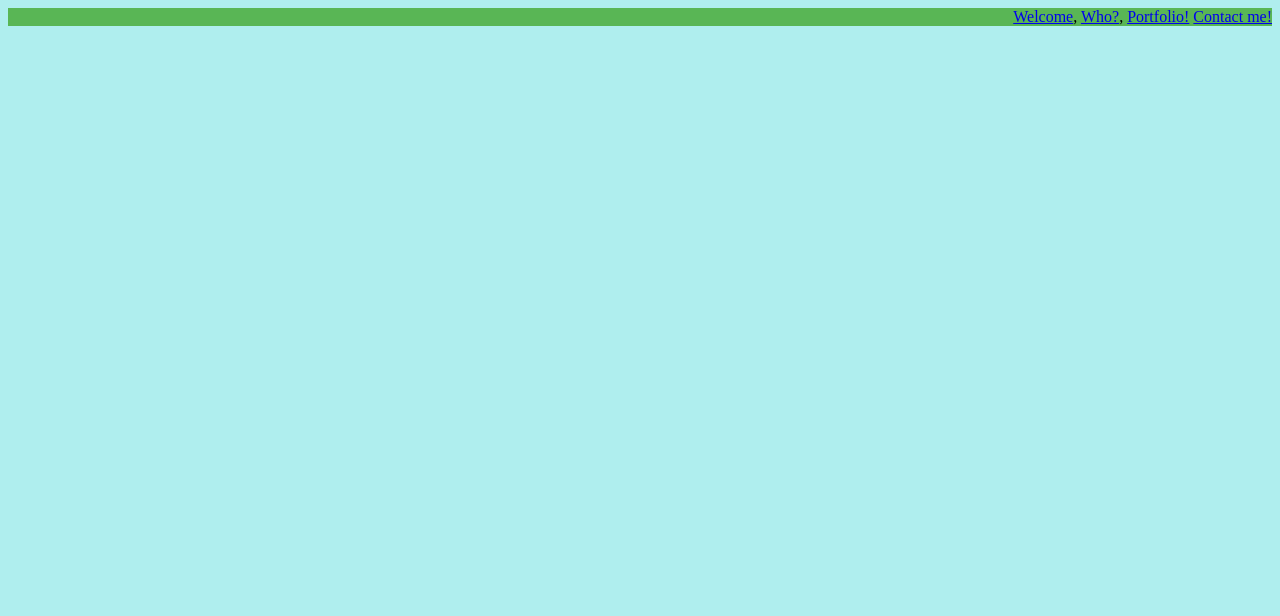
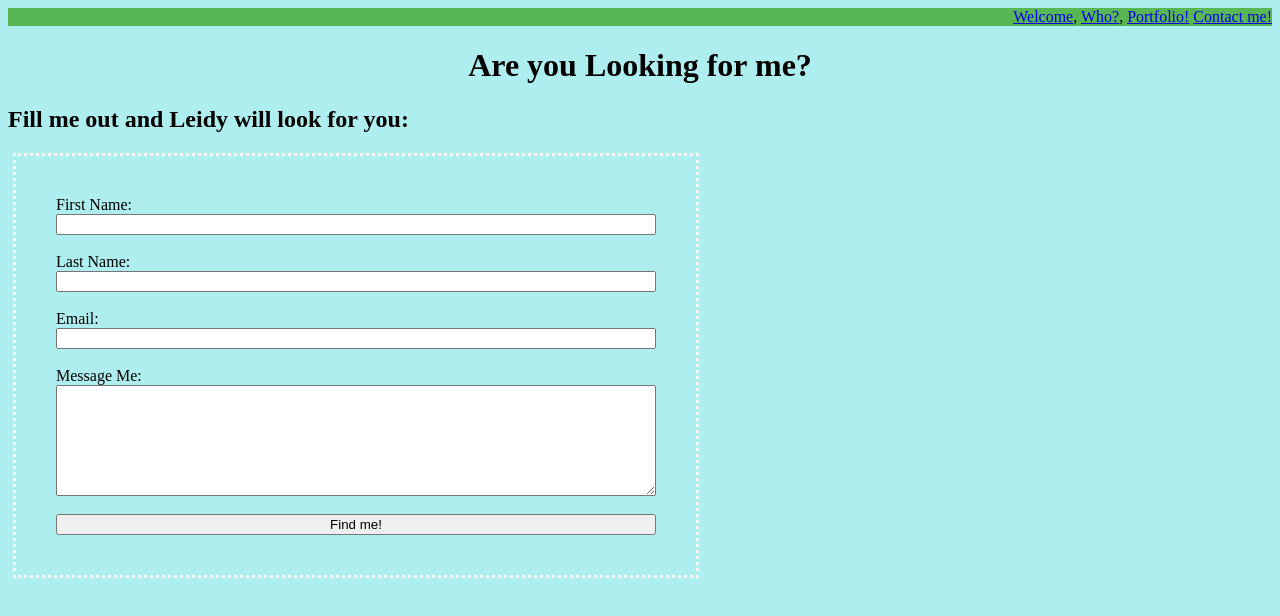
Before and after one commit to Leida-Escobar-Personal-Website/Leidy-Look, a plain HTML site: page contact.html in a window 1280 px wide. Drawn offline with Linux system fonts and the light colour scheme.

Commit message:
added form to contact page

```diff
--- a/contact.html
+++ b/contact.html
@@ -15,7 +15,28 @@
           <a href="about.html">Who?</a>,
           <a href="portfolio.html">Portfolio!</a>
           <a href="contact.html">Contact me!</a>
-      </nav></header>
+      </nav>
+    </header>
+    <h1>Are you Looking for me?</h1>
+    <h2>Fill me out and Leidy will look for you:</h2>
+    <div class="form">
+        <form>
+            <lable for="fname">First Name:</lable>
+            <input type="text" id="fname" name="fname"><br/>
+            <lable for="lname">Last Name:</lable>
+            <input type="text" id="lname" name="lname"><br/>
+
+            <lable for="email">Email:</lable>
+            <input type="email" id="email" name="email"><br/>
+
+            <lable for="message">Message Me:</lable>
+            <textarea id="message" name="message" rows="7" cols="20"></textarea><br/>
+
+            <input type="submit" value="Find me!">
+
+
+        </form>
+    </div>
 
 </body>
 </html>
--- a/style.css
+++ b/style.css
@@ -35,3 +35,7 @@ header{
 h1{
     text-align: center;
 }
+
+form{
+    display: grid;
+}
```
